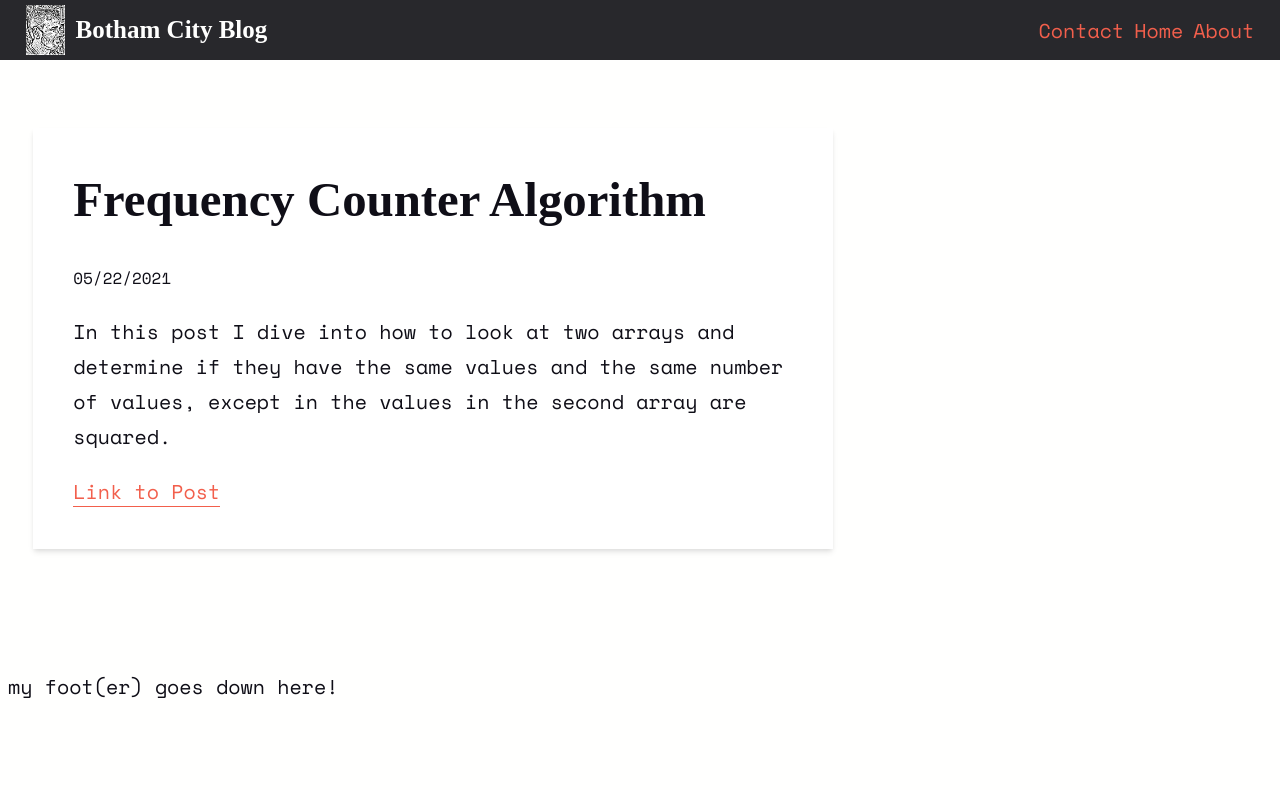
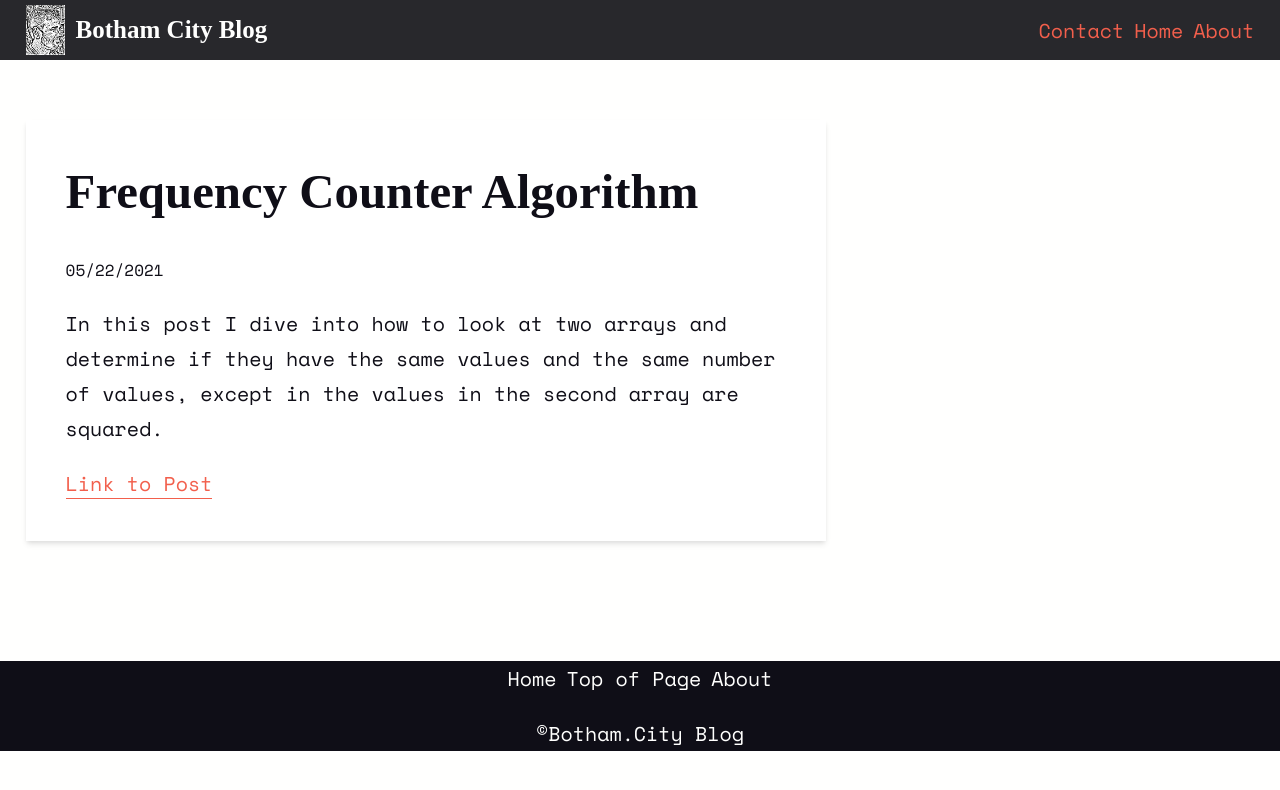
Before and after one commit to bicycleben88/blog, a Next.js app: page / in a window 1280 px wide. Shown: the top 790 px of the page. Built offline with nearby package versions, Linux system fonts and the light colour scheme; a web font is replaced by a local one.

Commit message:
add footer

```diff
--- a/components/Header.js
+++ b/components/Header.js
@@ -21,7 +21,7 @@ export default function Header() {
       <nav>
         <span onClick={displaySubheader}>Contact</span>
         <a href="/">Home</a>
-        <a href="/">About</a>
+        <a href="/about">About</a>
       </nav>
       <div className="sub-header flex">
         <a href="https://higginbotham.fun">Portfolio</a>
--- a/components/Layout.js
+++ b/components/Layout.js
@@ -5,7 +5,14 @@ export default function Layout({ children }) {
     <>
       <Header />
       <main className="layout">{children}</main>
-      <footer>my foot(er) goes down here!</footer>
+      <footer>
+        <nav>
+          <a href="/">Home</a>
+          <a href="#">Top of Page</a>
+          <a href="/about">About</a>
+        </nav>
+        <p>&copy;Botham.City Blog</p>
+      </footer>
     </>
   );
 }
--- a/styles/index.css
+++ b/styles/index.css
@@ -20,6 +20,8 @@
   --headerFont: "BioRhyme", serif;
   --bodyFont: "Space Mono", monospace;
   --baseFontSize: 100%;
+  --footerBackground: var(--black);
+  --footerTextcolor: var(--white);
 
   --h1: 3.052rem;
   --h2: 2.441rem;
@@ -37,6 +39,7 @@
 
   --headerHeight: 4rem;
   --contentPadding: 2%;
+  --linkPadding: 10px;
 }
 
 html {
@@ -76,8 +79,12 @@ header nav span {
   text-decoration: none;
 }
 
+header nav span:hover {
+  cursor: pointer;
+}
+
 header nav * + a {
-  padding-left: 10px;
+  padding-left: var(--linkPadding);
 }
 
 header .sub-header {
@@ -91,7 +98,7 @@ header .sub-header {
 }
 
 header .sub-header a + a {
-  margin-left: 15px;
+  margin-left: var(--linkPadding);
 }
 
 header .sub-header a {
@@ -113,6 +120,27 @@ body {
   font-weight: 400;
   line-height: 1.75;
   color: var(--textColor);
+  margin: 0;
+}
+
+footer {
+  text-align: center;
+  background-color: var(--footerBackground);
+  color: var(--white);
+  padding-top: var(--contentPadding) 0;
+}
+
+footer nav a + a {
+  padding-left: var(--linkPadding);
+}
+
+footer a {
+  color: var(--footerTextColor);
+  text-decoration: none;
+}
+
+footer p {
+  margin-bottom: 0%;
 }
 
 p {
```
